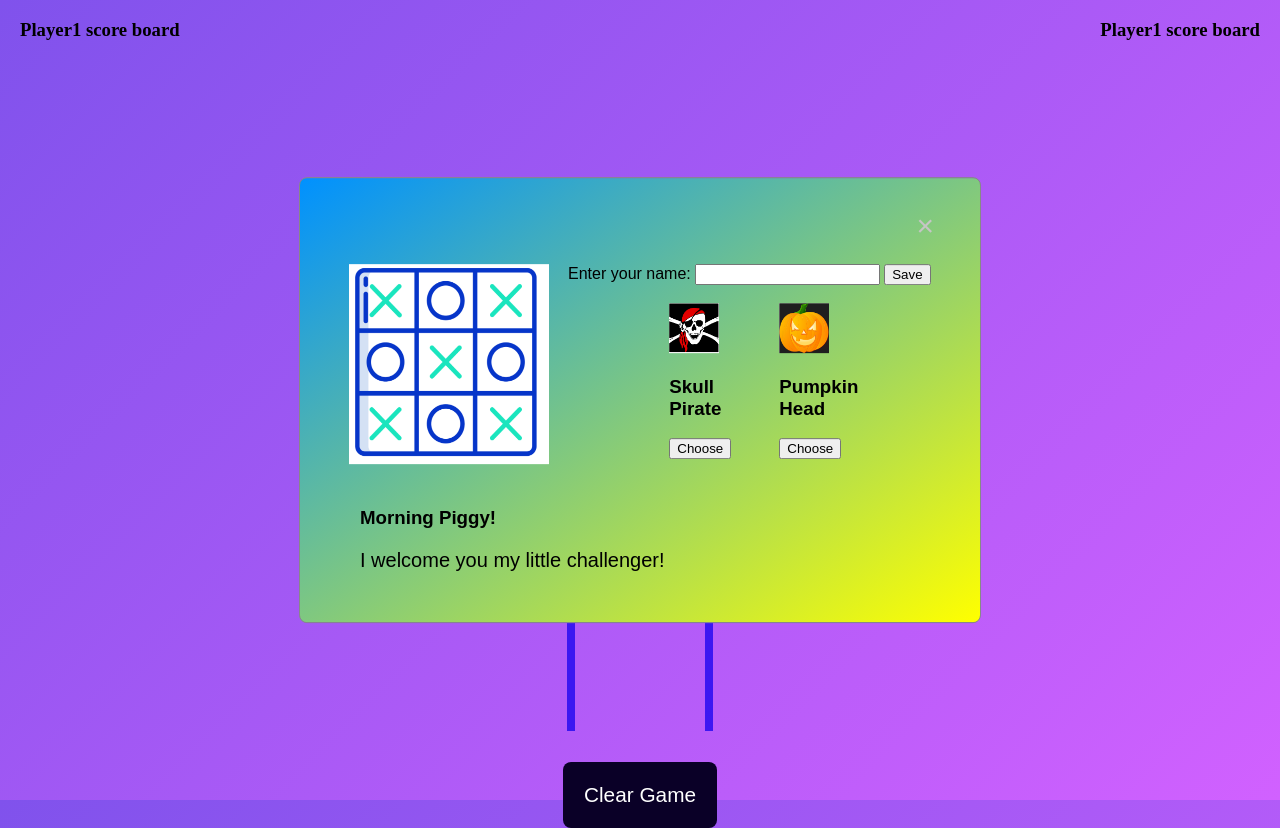
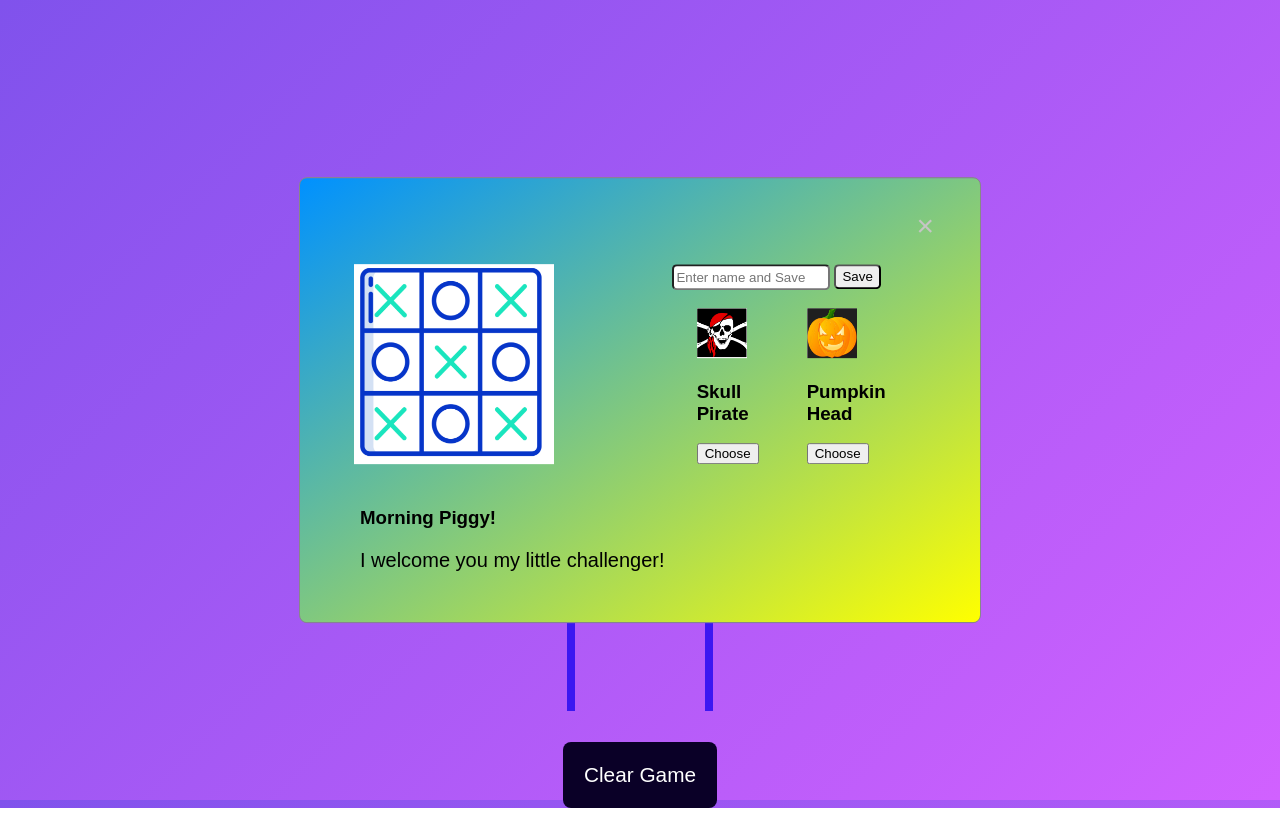
Before and after one commit to Maribel-88/PumpkinTicTacToe, a plain HTML site: page index.html in a window 1280 px wide. Drawn offline with Linux system fonts and the light colour scheme.

Commit message:
combined all js code in one file, still have the issue regarding the image, can't figureout how to set the image to the x or o player.

```diff
--- a/css/game.css
+++ b/css/game.css
@@ -18,7 +18,7 @@ body {
 }
 h1 {
   text-align: center;
-  padding-top: 40px;
+  padding-top: 20px;
 
 }
 table {
@@ -66,6 +66,7 @@ canvas {
   justify-content: center;
   flex-direction: column;
   font-size: 12vmin;
+  margin-top: -50px;
 }
 #new-game {
   font-size: 0.6em;
@@ -74,12 +75,14 @@ canvas {
   color: #ffffff;
   border-radius: 0.2em;
   border: none;
+  margin-top: -50px;
 
 }
 #message {
   color: #ffffff;
   text-align: center;
   font-size: 1em;
+  margin-top: -70px;
 }
 .popup.hide {
   display: none;
@@ -118,6 +121,7 @@ canvas {
   display: flex;
   flex-direction: row;
   justify-content: space-around;
+  margin-left: -45px;
 
 }
 
@@ -125,6 +129,28 @@ canvas {
   width:200px;
   height:200px;
 }
+
+label {
+  display: none;
+}
+
+#firstPlayerName{
+  width:150px;
+  height: 20px;
+  border-radius: 5px;
+}
+
+#userSaveBtn {
+  height: 25px;
+  border-radius: 5px;
+}
+
+.choose:active {
+  transform: translateY(2px);
+  border-radius: 2px;
+}
+
+
 
 #greeting {
   margin-left: 20px;
@@ -140,10 +166,7 @@ canvas {
 
 }
 
-#saveButton {
-  margin-top: 30px;
-  background-color: aqua;
-}
+
 
 .popup2 {
 
--- a/index.html
+++ b/index.html
@@ -10,24 +10,19 @@
     </head>
 
     <body id="body">
+        <!--This players character board-->
         <div class="row" id="playerboard">
-            <div class="col-md-6" >
-                <h3>Player1 score board</h3>
-                <h2 id="playerName"></h2>
+            <div class="col-md-6" id="playerName" >
                 <div id="player1Image"></div>
-                <div id="character"></div>
             </div>
             <div class="col-md-6" id="player2Name">
-                <h3>Player1 score board</h3>
-                <h2 id="playerName2"></h2>
-                <div id="player2Image"></div>
-                <div id="character2"></div>
+                <div id="player2Image" ></div>
             </div>
         </div>
         <!--This container is needed to overlay our canvas over our table.-->
         <div class="center-container">
             <h1>TIC TAC TOE GAME</h1>
-        <!--Note: Canvas width and height must be set within the element.-->
+               <!-- Note: Canvas width and height must be set within the element. -->
         <canvas id="win-lines" width="408" height="408"></canvas>
         <table>
             <tr>
@@ -46,7 +41,7 @@
                 <td id='8' onclick='placeXOrO("8")'></td>
             </tr>
         </table>
-        <button onclick="clearCart()" id="restart">Clear Game</button>
+        <button  id="restart">Clear Game</button>
 
         </div>
 
@@ -61,13 +56,13 @@
             <button id="closePop">&times;</button>
             <div class="row" id="pop2Msg">
 
-                    <div class="col-md-4" ><img src="/images/xox.png" alt="bannerImg" id="xoxImage" ></div>
-                    <div class="col-md-6">
+                    <div class="col-md-4 banner" ><img src="/images/xox.png" alt="bannerImg" id="xoxImage" ></div>
+                    <div class="col-md-6 formDetails">
                         <form >
                               <div class="row" id="userDetails">
                               <div class="col-md-8">
-                                <label for="playerName1"  value="">Enter your name:</label>
-                                <input type="text" name="playerName1" id="firstPlayerName" required>
+                                <label for="playerName1"  value="">Enter name and Save:</label>
+                                <input type="text" name="playerName1" placeholder="Enter name and Save" maxlength="8" id="firstPlayerName" required>
                               </div>
                               <div class="col-md-2">
                                 <button class="btn btn-primary" type="submit" id="userSaveBtn">Save</button>
--- a/js/playerData.js
+++ b/js/playerData.js
@@ -1,4 +1,4 @@
-
+/*
 let userInfo = document.getElementById("playerInfo");
 let firstPlayer = document.getElementById("playerName");
 let secondPlayer = document.getElementById("player2Name");
@@ -48,17 +48,11 @@ let generatePlayerData = () => {
                             <img width="50" height="50" src=${img} alt="">
                             <div class="details">
                             <h3>${name}</h3>
-                            <button id=${id} type="button" class="btn btn-light quantity" onclick="choosePlayer(${id})">Choose</button>
+                            <button id=${id} type="button" class="btn btn-light choose" onclick="choosePlayer(${id})">Choose</button>
                             </div>
                      </div>
-
-
-
   `;
-    })
-
-        .join(""));
-
+    }) .join(""));
 };
 generatePlayerData();
 
@@ -70,41 +64,29 @@ let choosePlayer = (id) => {
     let playerImage= playerData.find((x)=> x.id === selectedPlayer.id);
     playerFolder.push(playerImage);
     let search = playerData.find((x)=> x.id !== selectedPlayer.id);
-    secondPlayer.innerHTML = `<div id=product-id-${id} class="item">
+    secondPlayer.innerHTML =
+    `<div id=product-id-${id} class="item">
         <h4>Random</h4>
         <img id="player2Image" width="50" height="50" src=${search.img} alt="">
         <div class="details">
           <h3 id="playerName2">${search.name}</h3>
-
-      <div class="price-quantity">
-
-        <div class="btn-group btn-group-sm " role="group" aria-label="Basic example">
-            <button onclick="decrement(${id})" type="button" class="btn btn-light bi bi-dash-lg"></button>
-            <button id=${id} type="button" class="btn btn-light quantity"></button>
-            <button onclick="increment(${id})" type="button" class="btn btn-light bi bi-plus-lg"></button>
-        </div>
-      </div>
+          <div id="score2">Score:</div>
         </div>
      </div>
   ` ;
     return firstPlayer.innerHTML =
     `<div id=product-id-${id} class="item">
-
+        <h4>${firstPlayerData[0].playerName1}</h4>
         <img id="player1Image" width="50" height="50" src=${playerImage.img} alt="">
-        <h5 id="playerName">${firstPlayerData[0].playerName1} "the ${playerImage.name}"</h5>
-
-
-          <div class="price-quantity">
-
-            <div class="btn-group btn-group-sm " role="group" aria-label="Basic example">
-                <button onclick="decrement(${id})" type="button" class="btn btn-light bi bi-dash-lg"></button>
-                <button id=${id} type="button" class="btn btn-light quantity"></button>
-                <button onclick="increment(${id})" type="button" class="btn btn-light bi bi-plus-lg"></button>
+        <div class="details">
+          <h3 id="playerName">${playerImage.name}</h3>
+          <div id="score1">Score:</div>
         </div>
      </div>
-        </div>
-      </div>
-      `;
+  `
+        ;
 
     }
     choosePlayer();
+    gameCanvas();
+   */
--- a/js/tictactoe.js
+++ b/js/tictactoe.js
@@ -9,8 +9,91 @@ let restartBtn = document.getElementById("restart");
 let msgRef = document.getElementById("message");
 let newgameBtn = document.getElementById("new-game");
 let popupRef = document.querySelector(".popup");
-let skullImage = document.getElementById('player1Image').value;
-let skull = playerFolder.find((x)=>x.img);
+let userInfo = document.getElementById("playerInfo");
+let firstPlayer = document.getElementById("playerName");
+let secondPlayer = document.getElementById("player2Name");
+let userImage = document.getElementById('player1Image').value;
+
+
+let playerFolder = []; //chosen character data is stored
+let firstPlayerData = []; // user name input is stored
+let playerData = [
+    {
+        id:"fhgfdhrrvr",
+        name:"Skull Pirate",
+        img:"images/x2.png"
+    },
+
+    {
+        id:"fghtjtjtkh",
+        name:"Pumpkin Head",
+        img:"images/o2.png"
+    }
+  ];
+
+
+//push the user input , user name to firstPlayerData
+const addUser = (event)=>{
+    let user = {playerName1:document.getElementById("firstPlayerName").value}
+    firstPlayerData.push(user);
+    document.forms[0].reset(); // to clear the form for the next entries
+}
+
+document.addEventListener('DOMContentLoaded', ()=>{
+    document.getElementById('userSaveBtn').addEventListener('click', addUser);
+});
+
+const generatePlayerData = () => {
+    return(userInfo.innerHTML = playerData.map((x)=>{
+            let {id, name, img } = x
+            return `
+                     <div id=player-id-${id} class="item">
+                            <img width="50" height="50" src=${img} alt="">
+                            <div class="details">
+                            <h3>${name}</h3>
+                            <button id=${id} type="button" class="btn btn-light choose" onclick="choosePlayer(${id})">Choose</button>
+                            </div>
+                     </div>
+  `;
+    }) .join(""));
+};
+generatePlayerData();
+
+
+let choosePlayer = (id) => {
+
+    let selectedPlayer= id;
+
+    let playerImage= playerData.find((x)=> x.id === selectedPlayer.id);
+    playerFolder.push(playerImage);
+    let search = playerData.find((x)=> x.id !== selectedPlayer.id);
+    secondPlayer.innerHTML =
+    `<div id=product-id-${id} class="item">
+        <h4>Random</h4>
+        <img width="50" height="50" src=${search.img} alt="">
+        <div class="details">
+          <h3 id="playerName2">${search.name}</h3>
+          <div id="score2">Score:</div>
+        </div>
+     </div>
+  ` ;
+    return firstPlayer.innerHTML =
+    `<div id=product-id-${id} class="item">
+        <h4>${firstPlayerData[0].playerName1}</h4>
+        <img  width="50" height="50" src=${playerImage.img} alt="">
+        <div class="details">
+          <h3 id="playerName">${playerImage.name}</h3>
+          <div id="score1">Score:</div>
+        </div>
+     </div>
+  `
+        ;
+
+    }
+
+    choosePlayer();
+
+console.log(userImage);
 //This function is for placing an x or o in a square.
 function placeXOrO(squareNumber) {
     //this condition ensures a square hasn't been selected already.
@@ -21,8 +104,9 @@ function placeXOrO(squareNumber) {
         let select = document.getElementById(squareNumber);
         //This condition checks who's turn it is
         if (activePlayer==='X') {
+
         //If activePlayer is equal to 'X', the x.png is placed in HTML.
-            select.style.backgroundImage = 'url("images/x2.png")';
+            select.style.backgroundImage = ' url("images/x2.png")';
         // Active player may only be 'X' or 'O' so, if not 'X' it must be 'O'
         } else {
         //if activePlayer is equal to 'O', the o.png is placed in HTML
@@ -250,7 +334,7 @@ animateLineDrawing();
 setTimeout(function() {clear(); resetGame(); }, 1000);
 }
 //This function resets the game in a tie or a win.
-function resetGame() {
+const resetGame = () => {
     for (let i = 0; i < 9; i++) {
         //This for loop iterates through each HTML square element
         let square = document.getElementById(String(i));
```
Lines whose indentation alone changed are shown as unchanged.
